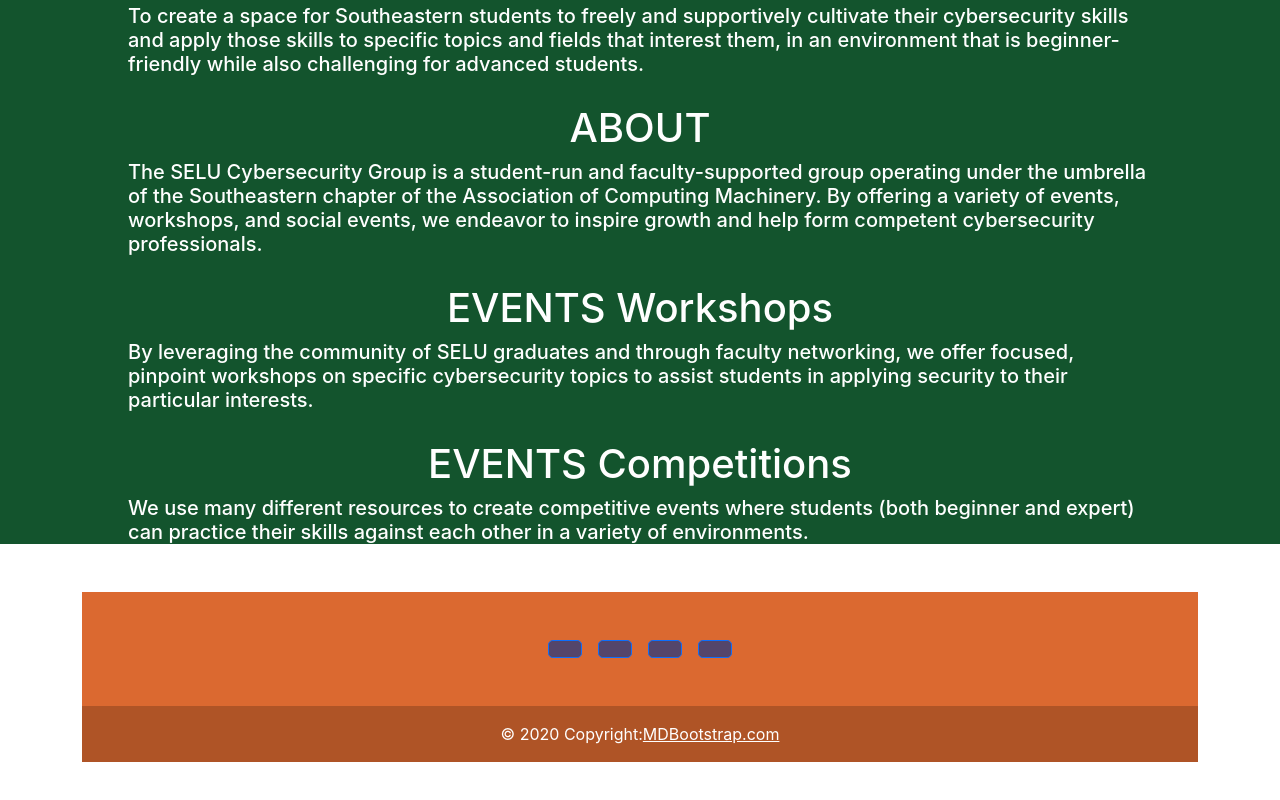
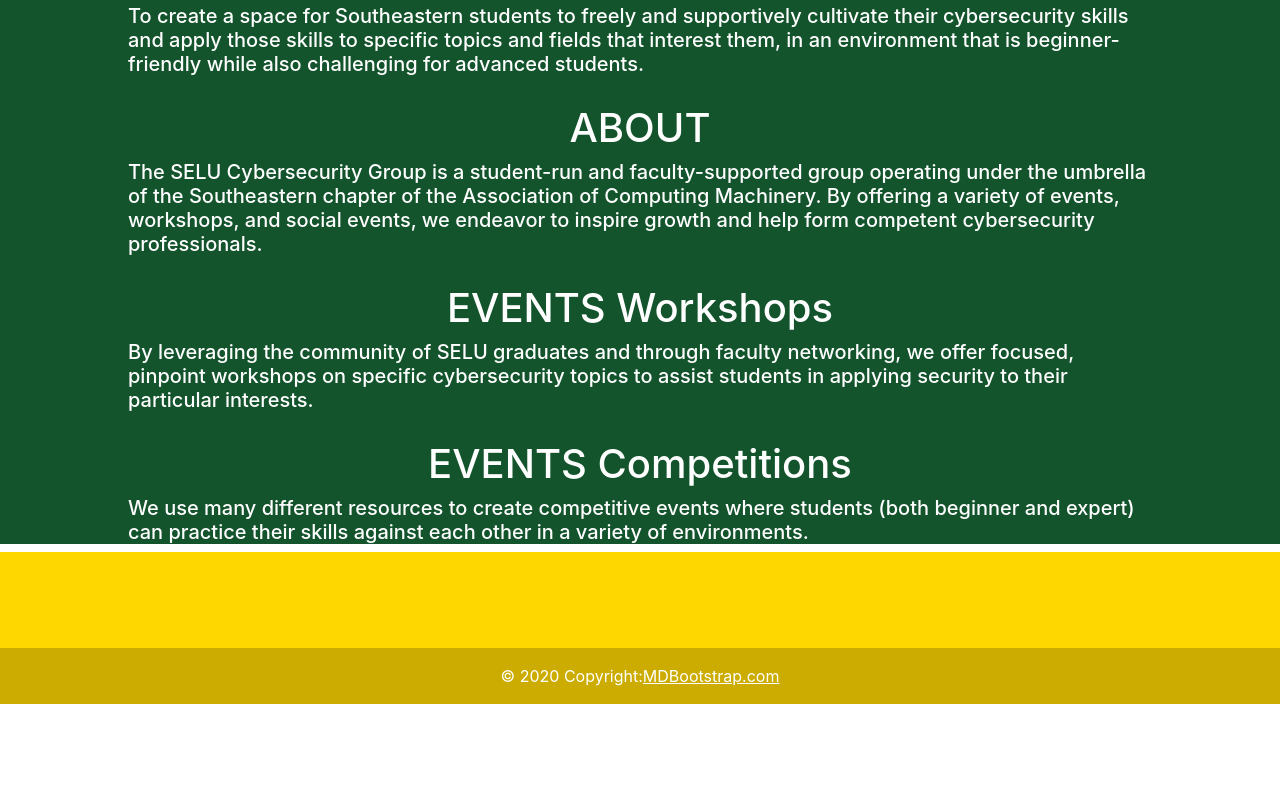
Before and after one commit to BlaineInsane/CMPS_420-cyber-security, a React (Create React App) app in the folder cyber-security/: page / in a window 1280 px wide. Shown: the part 977-1777 px from the top of the page. After the commit the page ends 1681 px from the top, so only its background shows below. Built offline with nearby package versions, Linux system fonts and the light colour scheme.

Commit message:
logo color and footer adjustment

```diff
--- a/cyber-security/src/Components/footer.js
+++ b/cyber-security/src/Components/footer.js
@@ -5,28 +5,14 @@ export default class footer extends Component {
     render() {
 
         return (
-            <div class="container my-5">
-                <footer class="text-center text-lg-start" style={{backgroundColor: "#db6930"}}>
+                <footer class="text-center text-lg-start" style={{backgroundColor: "gold"}}>
                     <div class="container d-flex justify-content-center py-5">
-                        <button type="button" class="btn btn-primary btn-lg btn-floating mx-2" style={{backgroundColor: "#54456b"}}>
-                            <i class="fab fa-facebook-f"></i>
-                        </button>
-                        <button type="button" class="btn btn-primary btn-lg btn-floating mx-2" style={{backgroundColor: "#54456b"}}>
-                            <i class="fab fa-youtube"></i>
-                        </button>
-                        <button type="button" class="btn btn-primary btn-lg btn-floating mx-2" style={{backgroundColor: "#54456b"}}>
-                            <i class="fab fa-instagram"></i>
-                        </button>
-                        <button type="button" class="btn btn-primary btn-lg btn-floating mx-2" style={{backgroundColor: "#54456b"}}>
-                            <i class="fab fa-twitter"></i>
-                        </button>
                     </div>
                     <div class="text-center text-white p-3" style={{backgroundColor: "rgba(0, 0, 0, 0.2)"}}>
                         © 2020 Copyright:
                         <a class="text-white" href="https://mdbootstrap.com/">MDBootstrap.com</a>
                     </div>
                 </footer>
-            </div>
         )
     }
 }
```
Also changed, not shown: cyber-security/src/Images/logo.png.
